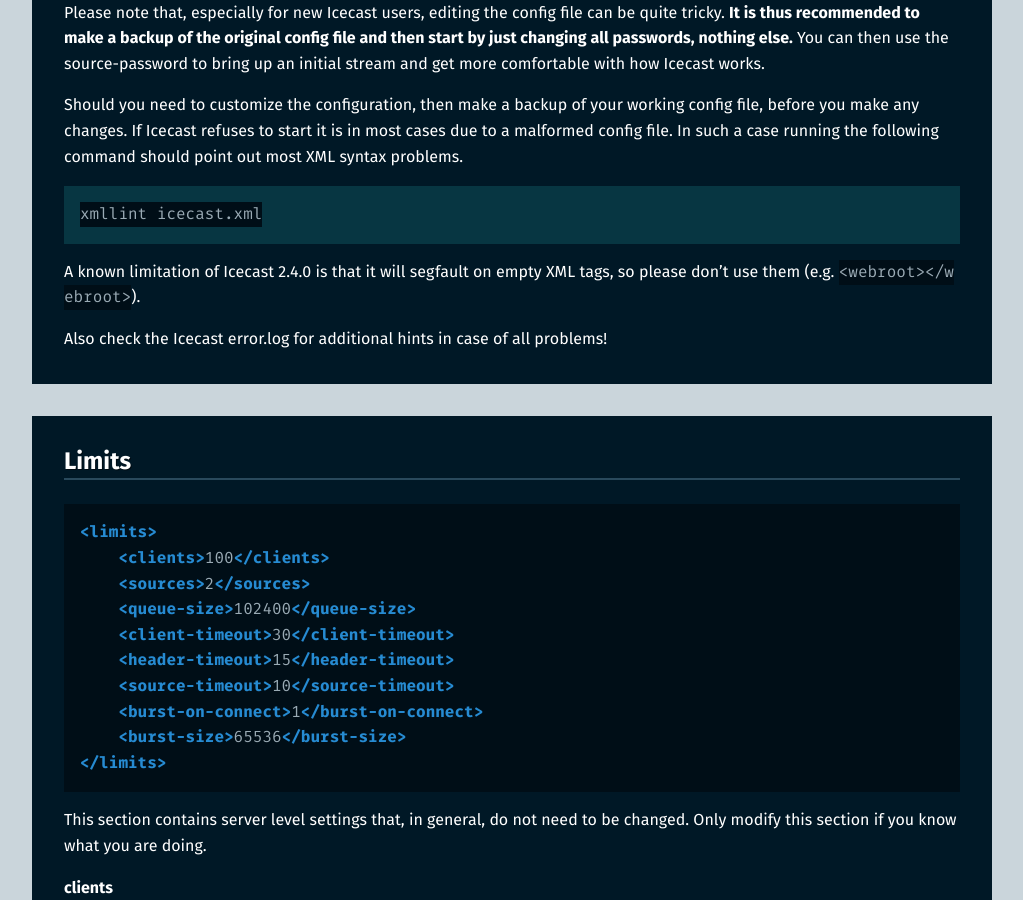
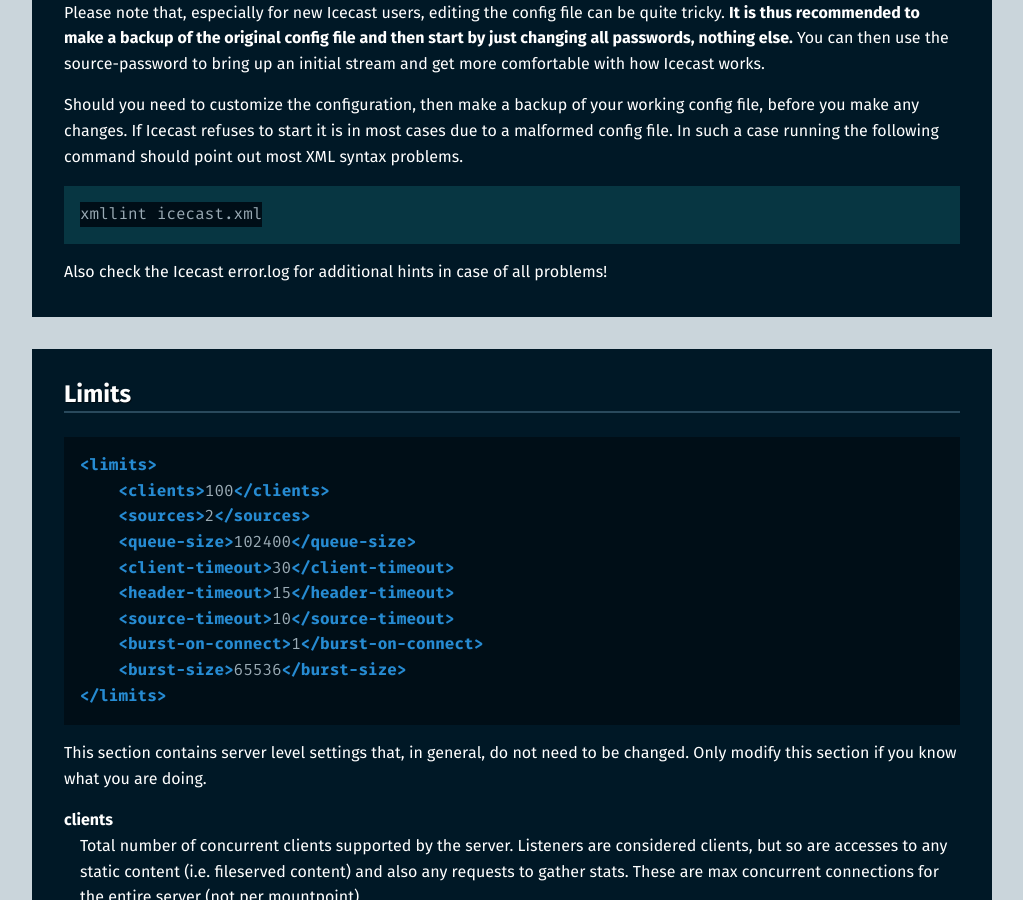
Before and after one commit to barionleg/Xipho, a Jekyll site: the page built from docs/icecast-2.4.1/config-file.md, in a window 1280 px wide and 900 px high, scrolled down 915 px. Shown: the whole window, without its empty margins (128-1151 px from the left). Built offline with Jekyll 4.4.1, drawn with Linux system fonts in a browser that asks for light colours.

Commit message:
Most empty tag pitfalls should be fixed by now.

```diff
--- a/docs/icecast-2.4.1/config-file.md
+++ b/docs/icecast-2.4.1/config-file.md
@@ -31,9 +31,6 @@ make any changes. If Icecast refuses to start it is in most cases due to a malfo
 case running the following command should point out most XML syntax problems.
 
     xmllint icecast.xml
-
-A known limitation of Icecast 2.4.0 is that it will segfault on empty XML tags, so please
-don't use them (e.g. `<webroot></webroot>`).
 
 Also check the Icecast error.log for additional hints in case of all problems!
 
```
